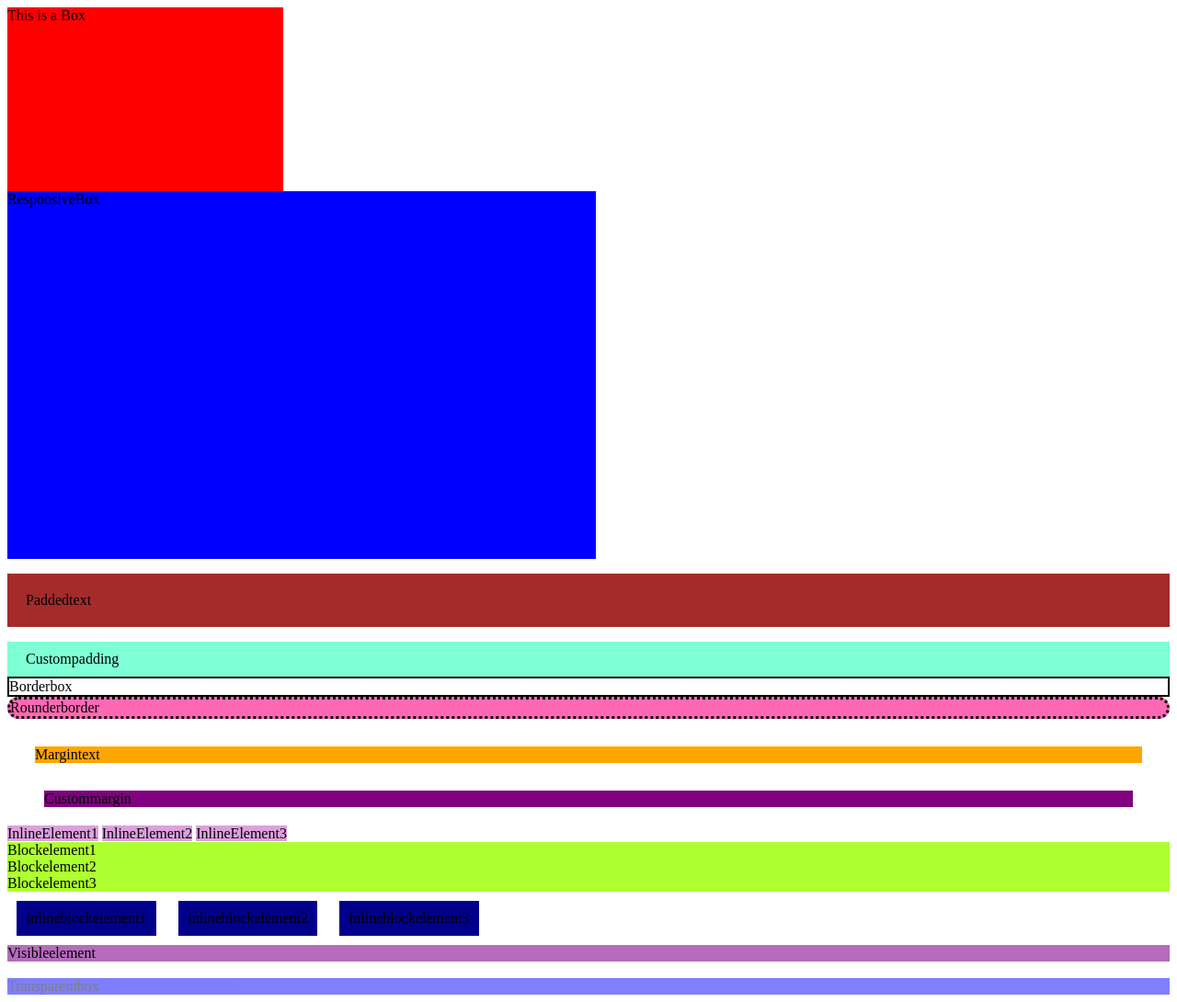
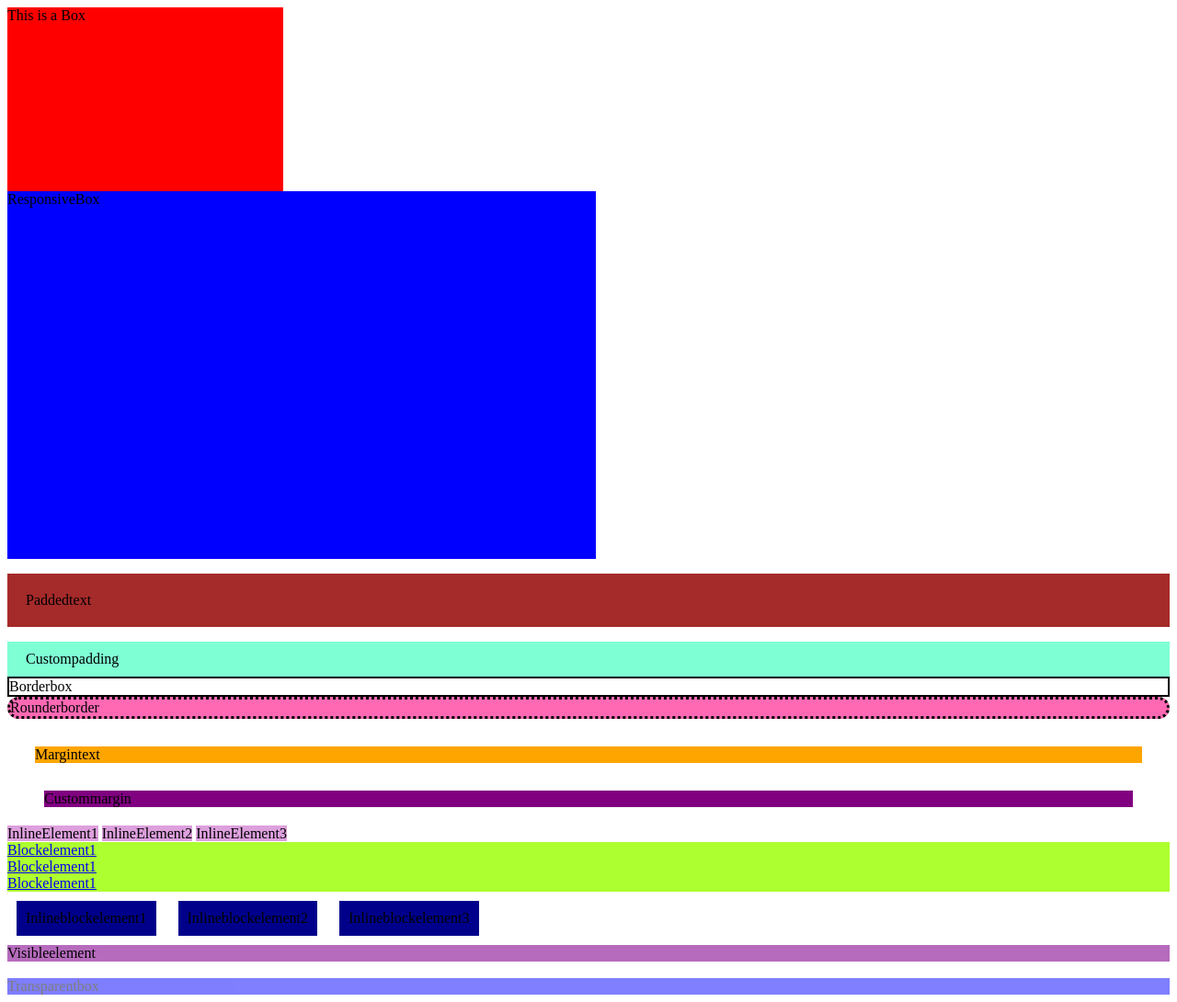
Before and after one commit to as4792/Lab-5, a plain HTML site: page index.html in a window 1280 px wide. Shown: the whole page at 92% size. Drawn offline with Linux system fonts and the light colour scheme.

Commit message:
update question 10

```diff
--- a/index.html
+++ b/index.html
@@ -42,9 +42,9 @@
     <div class="inline-element">InlineElement3</div>
 
     <!--Question 10-->
-    <a class="block-element">Blockelement1</a>
-    <a class="block-element">Blockelement2</a>
-    <a class="block-element">Blockelement3</a>
+    <a href="google.com"class="block-element">Blockelement1</a>
+    <a href="google.com"class="block-element">Blockelement1</a>
+    <a href="google.com"class="block-element">Blockelement1</a>
 
     <!--Question 11-->
     <div class="inline-block-element">Inlineblockelement1</div>
```
